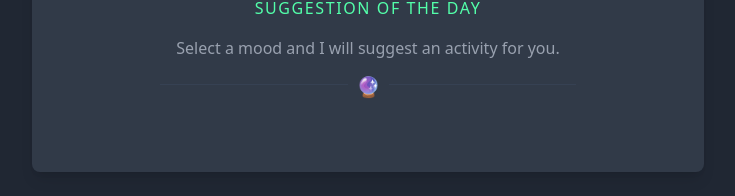
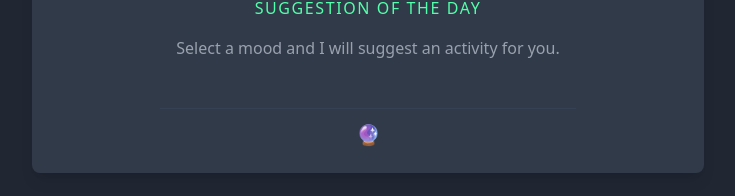
Before and after one commit to margaux-works/moodcast, a Vue app: page / in a window 1280 px wide. Shown: the part 426-622 px from the top of the page, without its empty margins (272-1007 px from the left). Built offline with nearby package versions, Linux system fonts and the light colour scheme; no server answers.

Commit message:
UI optimised on activity container

```diff
--- a/src/components/Activity.vue
+++ b/src/components/Activity.vue
@@ -75,7 +75,7 @@ watch(
     </p>
 
     <!-- Dynamic Messages -->
-    <p v-if="!props.mood" class="text-gray-400 mt-4">
+    <p v-if="!props.mood" class="text-gray-400 mt-2">
       Select a mood and I will suggest an activity for you.
     </p>
 
@@ -110,9 +110,9 @@ watch(
 
     <!-- Decorative Separator -->
     <div
-      class="border-t border-gray-700 mt-6 mx-auto w-2/3 flex items-center justify-center"
+      class="border-t border-gray-700 mt-12 mx-auto w-2/3 flex items-center justify-center"
     >
-      <span class="bg-grisLight px-2 -mt-3 text-xl text-gray-400"> 🔮 </span>
+      <span class="bg-grisLight px-2 mt-3 text-xl text-gray-400"> 🔮 </span>
     </div>
   </div>
 </template>
```
